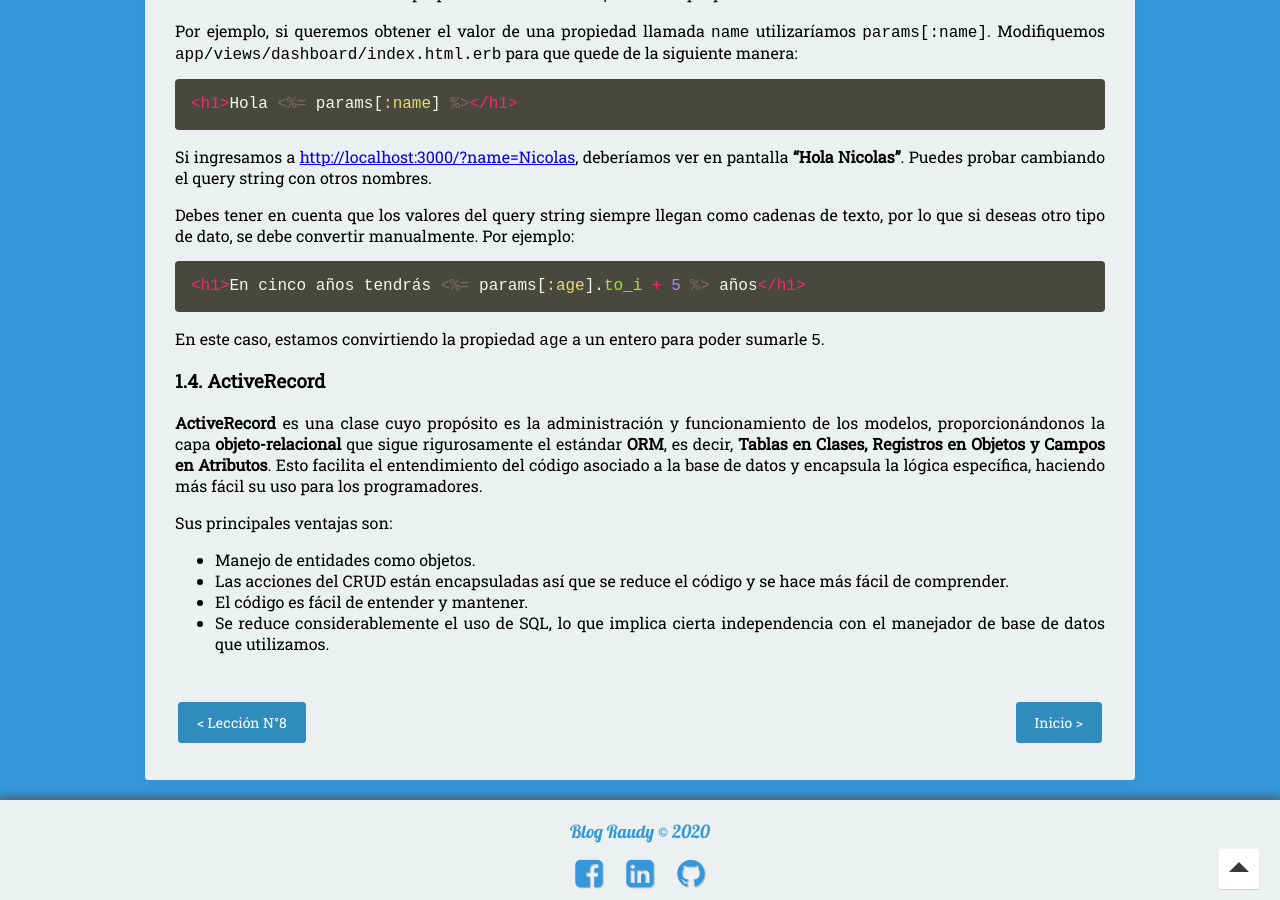
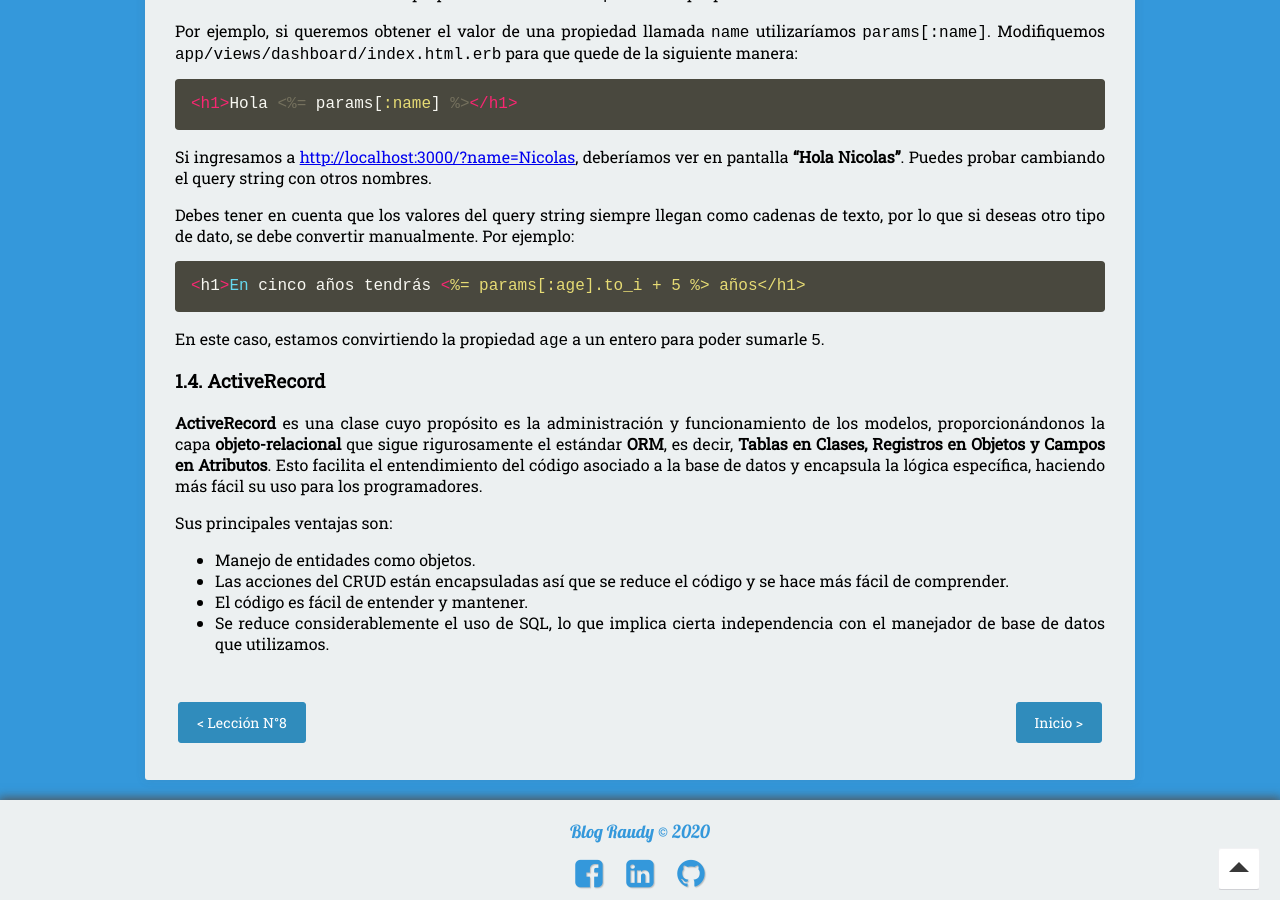
Before and after one commit to nisoto/Blog-anterior-2.0, a Jekyll site: the page built from _posts/2020-04-30-rails-ix-arquitectura.md, in a window 1280 px wide and 900 px high, scrolled down 2200 px. Built offline with Jekyll 4.4.1, drawn with Linux system fonts in a browser that asks for light colours; nearby versions of some CDN libraries.

Commit message:
Update 2020-04-30-rails-ix-arquitectura.md

````diff
--- a/_posts/2020-04-30-rails-ix-arquitectura.md
+++ b/_posts/2020-04-30-rails-ix-arquitectura.md
@@ -111,7 +111,7 @@ Si ingresamos a [http://localhost:3000/?name=Nicolas](http://localhost:3000/?nam
 
 Debes tener en cuenta que los valores del query string siempre llegan como cadenas de texto, por lo que si deseas otro tipo de dato, se debe convertir manualmente. Por ejemplo:
 
-``` erb
+``` rb
 <h1>En cinco años tendrás <%= params[:age].to_i + 5 %> años</h1>
 ```
 
````
